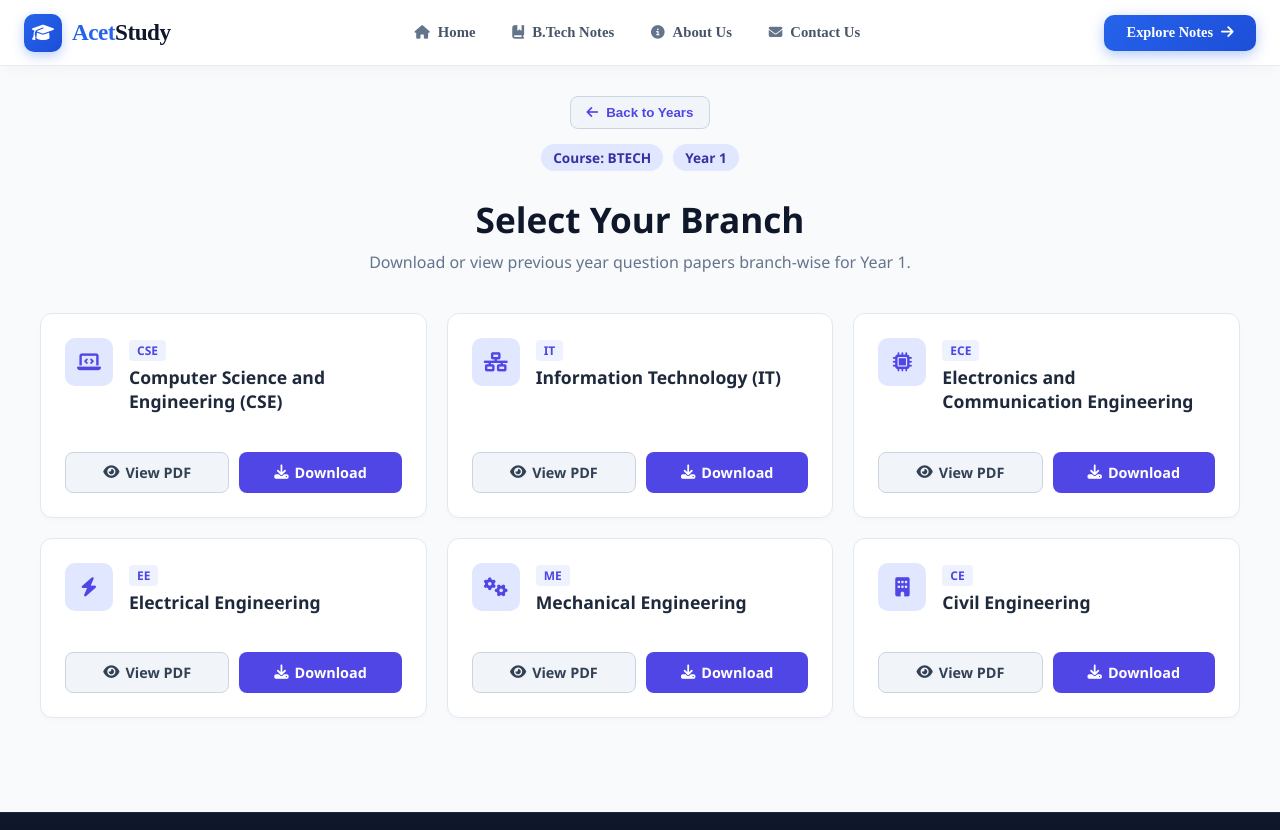
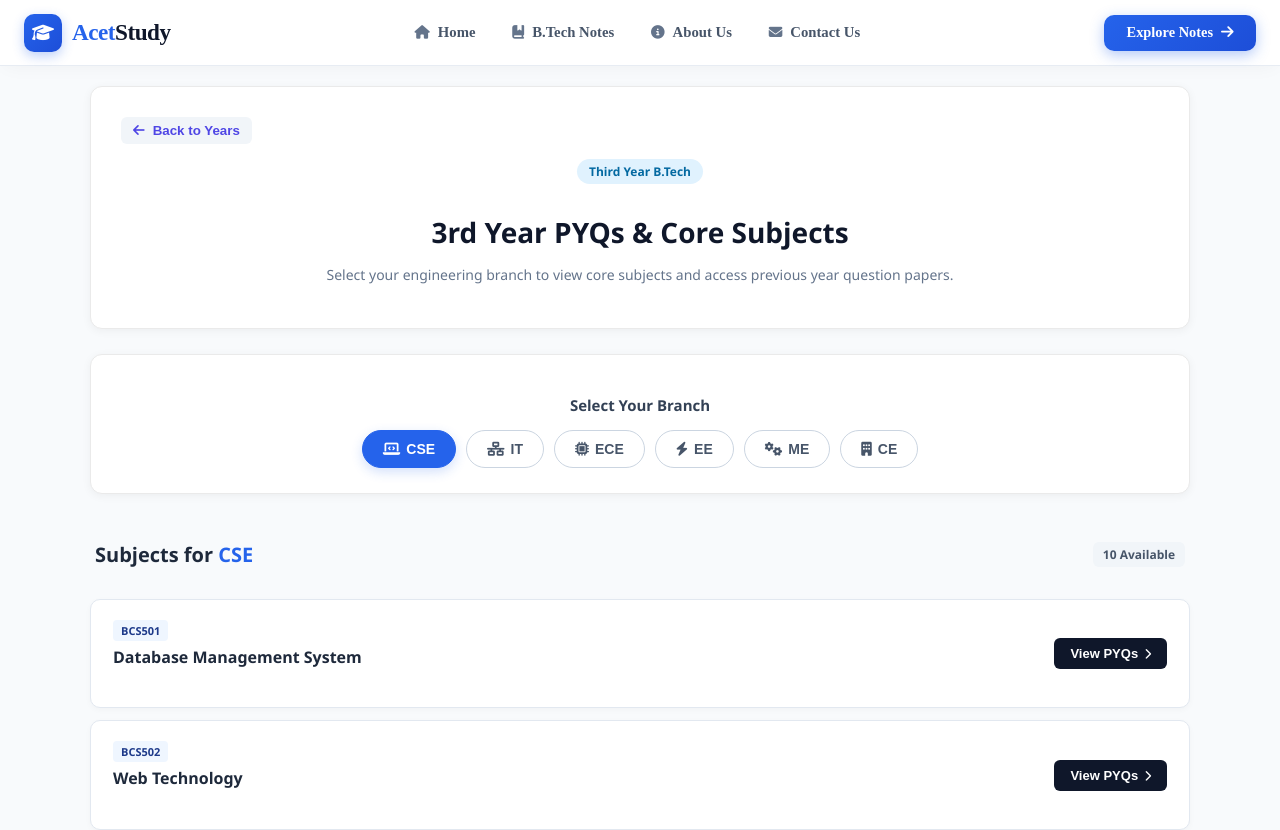
Before and after one commit to nggopal1920/AcetNotes, a React (Vite) app: page /pyq/course/b.tech/branch in a window 1280 px wide. Shown: the top 830 px of the page. Built offline with nearby package versions, Linux system fonts and the light colour scheme.

Commit message:
Update B.techBranchPyq.jsx

```diff
--- a/src/pyq/course/b.tech/B.techBranchPyq.jsx
+++ b/src/pyq/course/b.tech/B.techBranchPyq.jsx
@@ -1,4 +1,4 @@
-import React from 'react';
+import React, { useState } from 'react';
 import { useNavigate, useSearchParams } from 'react-router-dom';
 import './B.techBranchPyq.css';
 
@@ -6,110 +6,184 @@ const BtechBranchPyq = () => {
   const navigate = useNavigate();
   const [searchParams] = useSearchParams();
   const course = searchParams.get('course') || 'btech';
-  const year = searchParams.get('year') || '1';
+  const year = searchParams.get('year') || '3';
 
-  // Branches list with Google Drive links (Yahan aap apni Google Drive ki links dal sakte hain)
+  // Default selected branch 'cse' rakha hai taaki page khulte hi subjects dikhein
+  const [selectedBranch, setSelectedBranch] = useState('cse');
+
+  // Branches list for pills
   const branchesData = [
-    {
-      id: 'cse',
-      name: 'Computer Science and Engineering (CSE)',
-      code: 'CSE',
-      icon: 'fa-solid fa-laptop-code',
-      viewUrl: 'YOUR_GOOGLE_DRIVE_VIEW_LINK_HERE',
-      downloadUrl: 'YOUR_GOOGLE_DRIVE_DOWNLOAD_LINK_HERE'
-    },
-    {
-      id: 'it',
-      name: 'Information Technology (IT)',
-      code: 'IT',
-      icon: 'fa-solid fa-network-wired',
-      viewUrl: '#',
-      downloadUrl: '#'
-    },
-    {
-      id: 'ece',
-      name: 'Electronics and Communication Engineering',
-      code: 'ECE',
-      icon: 'fa-solid fa-microchip',
-      viewUrl: '#',
-      downloadUrl: '#'
-    },
-    {
-      id: 'ee',
-      name: 'Electrical Engineering',
-      code: 'EE',
-      icon: 'fa-solid fa-bolt',
-      viewUrl: '#',
-      downloadUrl: '#'
-    },
-    {
-      id: 'me',
-      name: 'Mechanical Engineering',
-      code: 'ME',
-      icon: 'fa-solid fa-gears',
-      viewUrl: '#',
-      downloadUrl: '#'
-    },
-    {
-      id: 'ce',
-      name: 'Civil Engineering',
-      code: 'CE',
-      icon: 'fa-solid fa-building',
-      viewUrl: '#',
-      downloadUrl: '#'
-    }
+    { id: 'cse', name: 'CSE', fullName: 'Computer Science and Engineering', icon: 'fa-solid fa-laptop-code' },
+    { id: 'it', name: 'IT', fullName: 'Information Technology', icon: 'fa-solid fa-network-wired' },
+    { id: 'ece', name: 'ECE', fullName: 'Electronics and Communication Engineering', icon: 'fa-solid fa-microchip' },
+    { id: 'ee', name: 'EE', fullName: 'Electrical Engineering', icon: 'fa-solid fa-bolt' },
+    { id: 'me', name: 'ME', fullName: 'Mechanical Engineering', icon: 'fa-solid fa-gears' },
+    { id: 'ce', name: 'CE', fullName: 'Civil Engineering', icon: 'fa-solid fa-building' }
   ];
 
+  // All 10 subjects data for Year 3 CSE and others
+  const subjectsData = {
+    cse: {
+      '3': [
+        { id: 'dbms', name: 'Database Management System', code: 'BCS501' },
+        { id: 'web-tech', name: 'Web Technology', code: 'BCS502' },
+        { id: 'daa', name: 'Design and Analysis of Algorithm', code: 'BCS503' },
+        { id: 'ood-cpp', name: 'Object Oriented System Design with C++', code: 'BCS054' },
+        { id: 'dwm', name: 'Data Warehousing & Data Mining', code: 'BCS058' },
+        { id: 'se', name: 'Software Engineering', code: 'BCS601' },
+        { id: 'compiler-design', name: 'Compiler Design', code: 'BCS602' },
+        { id: 'cn', name: 'Computer Networks', code: 'BCS603' },
+        { id: 'data-compression', name: 'Data Compression', code: 'BCS064' },
+        { id: 'spm', name: 'Software Project Management', code: 'DBOE068' }
+      ]
+    },
+    it: {
+      '3': [
+        { id: 'it-dbms', name: 'Database Management System', code: 'BIT501' },
+        { id: 'os', name: 'Operating Systems', code: 'BIT502' }
+      ]
+    }
+  };
+
+  const handleSubjectClick = (subjectId) => {
+    navigate(`/pyq/course/b.tech/pyq-years?course=${course}&year=${year}&branch=${selectedBranch}&subject=${subjectId}`);
+  };
+
+  const currentSubjects = selectedBranch ? (subjectsData[selectedBranch]?.[year] || []) : [];
+
   return (
-    <div className="btech-branch-container">
-      {/* Header section */}
-      <div className="branch-header">
-        <button className="branch-back-btn" onClick={() => navigate(-1)}>
+    <div className="third-notes-container" style={{ padding: '20px', maxWidth: '1100px', margin: '0 auto' }}>
+
+      {/* Top Header Banner */}
+      <div className="third-notes-header" style={{ background: '#fff', padding: '30px', borderRadius: '12px', boxShadow: '0 2px 10px rgba(0,0,0,0.05)', textAlign: 'center', marginBottom: '25px', border: '1px solid #eaeaea' }}>
+        <button className="third-back-btn" onClick={() => navigate(-1)} style={{ float: 'left', background: '#f1f5f9', border: 'none', padding: '6px 12px', borderRadius: '6px', cursor: 'pointer', fontWeight: '600' }}>
           <i className="fa-solid fa-arrow-left"></i> Back to Years
         </button>
-        <div className="branch-badge-group">
-          <span className="badge-item">Course: {course.toUpperCase()}</span>
-          <span className="badge-item">Year {year}</span>
-        </div>
-        <h1 className="branch-main-title">Select Your Branch</h1>
-        <p className="branch-subtitle">Download or view previous year question papers branch-wise for Year {year}.</p>
+        <div style={{ clear: 'both' }}></div>
+
+        <span style={{ background: '#e0f2fe', color: '#0369a1', padding: '4px 12px', borderRadius: '20px', fontSize: '12px', fontWeight: '700', display: 'inline-block', marginBottom: '10px' }}>
+          Third Year B.Tech
+        </span>
+        <h1 style={{ fontSize: '28px', color: '#0f172a', fontWeight: '800', marginBottom: '8px' }}>
+          3rd Year PYQs & Core Subjects
+        </h1>
+        <p style={{ color: '#64748b', fontSize: '14px' }}>
+          Select your engineering branch to view core subjects and access previous year question papers.
+        </p>
       </div>
 
-      {/* Branches Grid */}
-      <div className="branch-cards-grid">
-        {branchesData.map((branch) => (
-          <div key={branch.id} className="branch-card">
-            <div className="branch-top-info">
-              <div className="branch-icon-wrap">
-                <i className={branch.icon}></i>
-              </div>
-              <div className="branch-text-wrap">
-                <span className="branch-code-tag">{branch.code}</span>
-                <h3>{branch.name}</h3>
+      {/* Branch Selector Pill Buttons Box */}
+      <div style={{ background: '#fff', padding: '25px', borderRadius: '12px', boxShadow: '0 2px 10px rgba(0,0,0,0.05)', textAlign: 'center', marginBottom: '30px', border: '1px solid #eaeaea' }}>
+        <h3 style={{ fontSize: '15px', color: '#334155', fontWeight: '700', marginBottom: '15px' }}>Select Your Branch</h3>
+
+        <div style={{ display: 'flex', justifyContent: 'center', gap: '10px', flexWrap: 'wrap' }}>
+          {branchesData.map((branch) => {
+            const isSelected = selectedBranch === branch.id;
+            return (
+              <button
+                key={branch.id}
+                onClick={() => setSelectedBranch(branch.id)}
+                style={{
+                  display: 'inline-flex',
+                  alignItems: 'center',
+                  gap: '6px',
+                  padding: '10px 20px',
+                  borderRadius: '25px',
+                  border: isSelected ? '1px solid #2563eb' : '1px solid #cbd5e1',
+                  background: isSelected ? '#2563eb' : '#ffffff',
+                  color: isSelected ? '#ffffff' : '#475569',
+                  fontWeight: '600',
+                  fontSize: '14px',
+                  cursor: 'pointer',
+                  transition: 'all 0.2s ease',
+                  boxShadow: isSelected ? '0 4px 12px rgba(37, 99, 235, 0.2)' : 'none'
+                }}
+              >
+                <i className={branch.icon}></i> {branch.name}
+              </button>
+            );
+          })}
         </div>
       </div>
 
-            {/* Action Buttons for Drive Links */}
-            <div className="branch-action-buttons">
-              <a
-                href={branch.viewUrl}
-                target="_blank"
-                rel="noopener noreferrer"
-                className="branch-btn branch-btn-view"
+      {/* Subjects List Section */}
+      {selectedBranch && (
+        <div>
+          <div style={{ display: 'flex', justifyContent: 'space-between', alignItems: 'center', marginBottom: '15px', padding: '0 5px' }}>
+            <h2 style={{ fontSize: '20px', color: '#1e293b', fontWeight: '700' }}>
+              Subjects for <span style={{ color: '#2563eb' }}>{selectedBranch.toUpperCase()}</span>
+            </h2>
+            <span style={{ background: '#f1f5f9', color: '#475569', padding: '4px 10px', borderRadius: '6px', fontSize: '12px', fontWeight: '600' }}>
+              {currentSubjects.length} Available
+            </span>
+          </div>
+
+          {currentSubjects.length > 0 ? (
+            <div style={{ display: 'flex', flexDirection: 'column', gap: '12px' }}>
+              {currentSubjects.map((sub) => (
+                <div
+                  key={sub.id}
+                  onClick={() => handleSubjectClick(sub.id)}
+                  style={{
+                    background: '#ffffff',
+                    padding: '18px 22px',
+                    borderRadius: '10px',
+                    boxShadow: '0 2px 6px rgba(0,0,0,0.03)',
+                    border: '1px solid #e2e8f0',
+                    display: 'flex',
+                    justifyContent: 'space-between',
+                    alignItems: 'center',
+                    cursor: 'pointer',
+                    transition: 'all 0.2s ease'
+                  }}
+                  onMouseEnter={(e) => {
+                    e.currentTarget.style.borderColor = '#2563eb';
+                    e.currentTarget.style.transform = 'translateY(-2px)';
+                    e.currentTarget.style.boxShadow = '0 6px 15px rgba(0,0,0,0.06)';
+                  }}
+                  onMouseLeave={(e) => {
+                    e.currentTarget.style.borderColor = '#e2e8f0';
+                    e.currentTarget.style.transform = 'translateY(0)';
+                    e.currentTarget.style.boxShadow = '0 2px 6px rgba(0,0,0,0.03)';
+                  }}
                 >
-                <i className="fa-solid fa-eye"></i> View PDF
-              </a>
-              <a
-                href={branch.downloadUrl}
-                download
-                className="branch-btn branch-btn-download"
+                  <div>
+                    <span style={{ color: '#1e3a8a', background: '#eff6ff', padding: '3px 8px', borderRadius: '4px', fontSize: '11px', fontWeight: '700' }}>
+                      {sub.code}
+                    </span>
+                    <h4 style={{ fontSize: '16px', color: '#1e293b', fontWeight: '700', marginTop: '6px' }}>
+                      {sub.name}
+                    </h4>
+                  </div>
+
+                  <button
+                    style={{
+                      background: '#0f172a',
+                      color: '#ffffff',
+                      border: 'none',
+                      padding: '8px 16px',
+                      borderRadius: '6px',
+                      fontSize: '13px',
+                      fontWeight: '600',
+                      display: 'flex',
+                      alignItems: 'center',
+                      gap: '6px',
+                      cursor: 'pointer'
+                    }}
                   >
-                <i className="fa-solid fa-download"></i> Download
-              </a>
-            </div>
+                    View PYQs <i className="fa-solid fa-chevron-right" style={{ fontSize: '11px' }}></i>
+                  </button>
                 </div>
               ))}
             </div>
+          ) : (
+            <div style={{ background: '#fff', padding: '30px', textAlign: 'center', borderRadius: '10px', color: '#64748b', border: '1px solid #e2e8f0' }}>
+              <p>Subjects for this branch will be updated soon!</p>
+            </div>
+          )}
+        </div>
+      )}
+
     </div>
   );
 };
```
Lines whose indentation alone changed are shown as unchanged.
